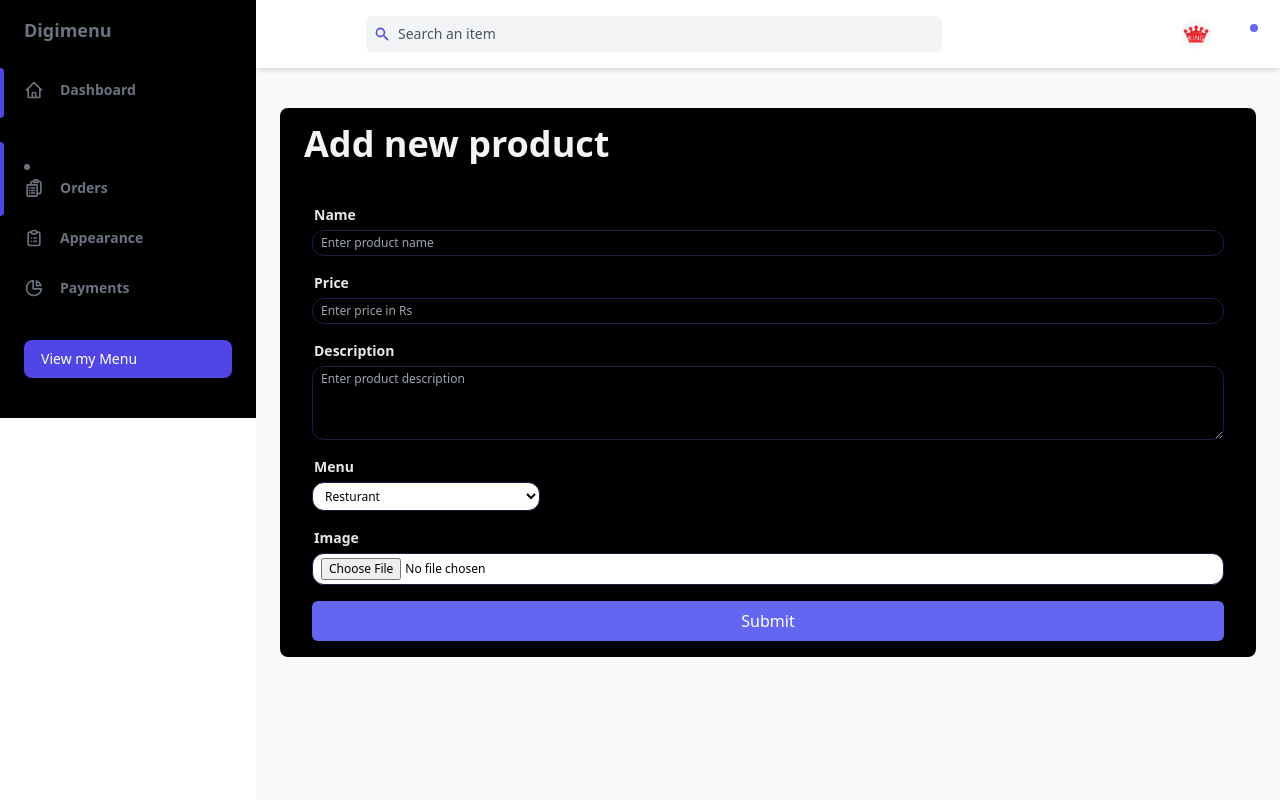
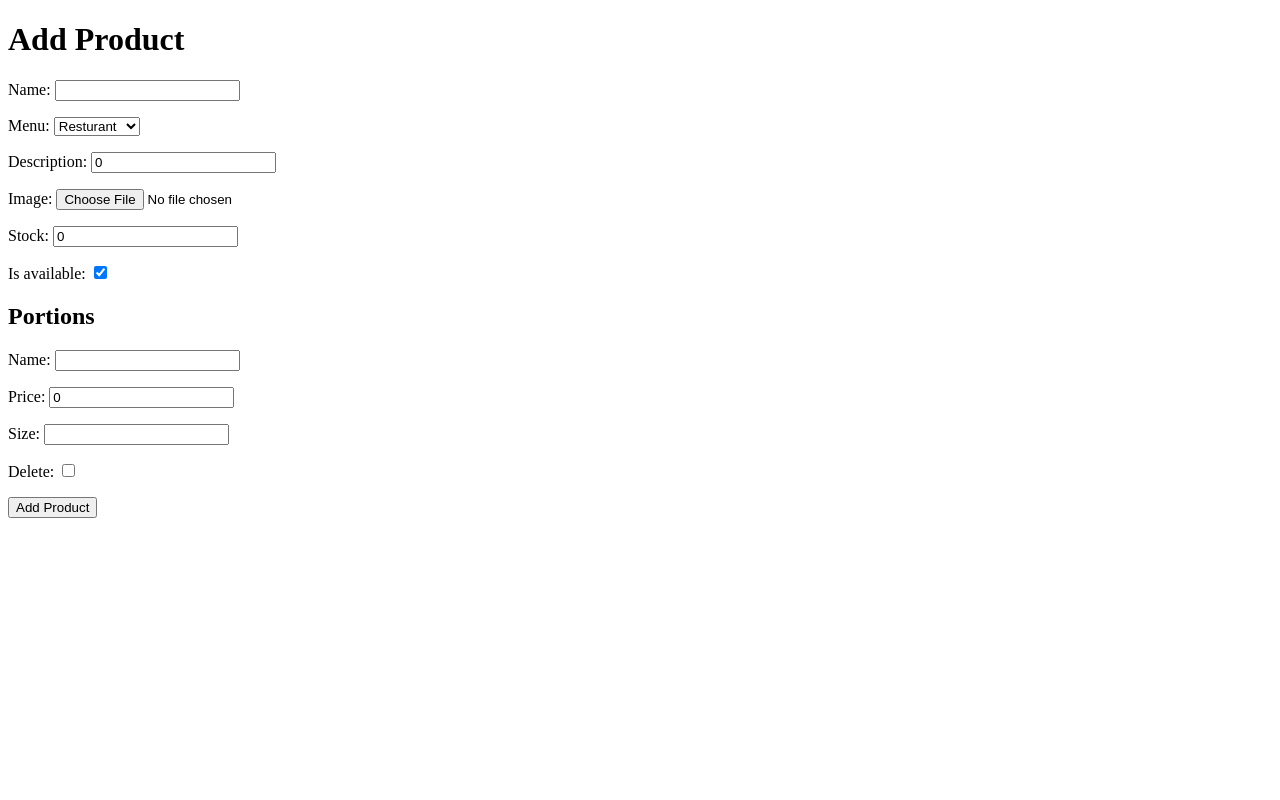
Before and after one commit to coolmotion/Digimenu, a Django app: page /dashboard/addproduct/ in a window 1280 px wide. Run offline with Django 5.2, Linux system fonts and the light colour scheme; a user stored in the database is signed in; data comes from the database, SQL or seed files in the repository; some libraries are stand-ins or nearby versions.

Commit message:
add product

```diff
--- a/dashboard/forms.py
+++ b/dashboard/forms.py
@@ -1,7 +1,17 @@
 from django import forms
-from main.models import Product
+from django.forms import inlineformset_factory
+from main.models import Product, Portion, Category
 
 class ProductForm(forms.ModelForm):
     class Meta:
         model = Product
-        fields = ['name', 'description', ]  # assuming these are the fields you want to edit
+        fields = ['name', 'menu', 'description', 'image', 'stock', 'is_available']
+
+    def __init__(self, *args, **kwargs):
+        user_profile = kwargs.pop('user_profile', None)
+        super(ProductForm, self).__init__(*args, **kwargs)
+        if user_profile:
+            self.fields['menu'].queryset = Category.objects.filter(resturant=user_profile)
+
+# Formset for Portion
+PortionFormSet = inlineformset_factory(Product, Portion, fields=['name', 'price', 'size'], extra=1)
--- /dev/null
+++ b/dashboard/templates/add_product.html
@@ -0,0 +1,22 @@
+<!DOCTYPE html>
+<html lang="en">
+<head>
+    <meta charset="UTF-8">
+    <title>Add Product</title>
+</head>
+<body>
+    <h1>Add Product</h1>
+    <form method="post" enctype="multipart/form-data">
+        {% csrf_token %}
+        {{ product_form.as_p }}
+
+        <h2>Portions</h2>
+        {{ portion_formset.management_form }}
+        {% for form in portion_formset %}
+            {{ form.as_p }}
+        {% endfor %}
+
+        <button type="submit">Add Product</button>
+    </form>
+</body>
+</html>
--- a/dashboard/templates/addproduct.html
+++ b/dashboard/templates/addproduct.html
@@ -40,26 +40,18 @@
                 <div class=" px-4">
                   <form class="space-y-4" method="post" enctype="multipart/form-data">
                     {% csrf_token %}
-
-                    <!-- Name Field -->
                     <div class="flex flex-col">
                         <label for="name" class="text-gray-200 text-sm ml-0.5 font-bold">Name</label>
-                        <input type="text" id="name" name="name" class="mt-1 p-2 border px-2 py-1 border-indigo-950 rounded-xl bg-black text-white text-xs" placeholder="Enter product name">
+                        <input type="text" id="name" name="name" class="mt-1 p-2 border px-2 py-1 border-indigo-950 rounded-xl bg-black text-white text-xs" placeholder="Enter product name" required>
                     </div>
-
-                    <!-- Price Field -->
                     <div class="flex flex-col">
                         <label for="price" class="text-gray-200 text-sm ml-0.5 font-bold">Price</label>
-                        <input type="number" step="0.01" id="price" name="price" class="mt-1 px-2 py-1 border border-indigo-950 rounded-xl bg-black text-white text-xs" placeholder="Enter price in Rs">
+                        <input type="number" step="0.01" id="price" name="price" class="mt-1 px-2 py-1 border border-indigo-950 rounded-xl bg-black text-white text-xs" placeholder="Enter price in Rs" required>
                     </div>
-
-                    <!-- Description Field -->
                     <div class="flex flex-col">
                         <label for="description" class="text-gray-200 text-sm ml-0.5 font-bold">Description</label>
-                        <textarea id="description" name="description" rows="4" class="mt-1 px-2 py-1 border border-indigo-950 rounded-xl bg-black text-white text-xs" placeholder="Enter product description"></textarea>
+                        <textarea id="description" name="description" rows="4" class="mt-1 px-2 py-1 border border-indigo-950 rounded-xl bg-black text-white text-xs" placeholder="Enter product description" required></textarea>
                     </div>
-
-                    <!-- Menu Field (for the ForeignKey relationship) -->
                     <div class="flex flex-col">
                         <label for="menu" class="text-gray-200 text-sm ml-0.5 font-bold">Menu</label>
                         <select id="menu" name="menu" class="mt-1 px-2 py-1 border border-indigo-950 rounded-xl w-1/4 bg-white text-xs">
@@ -68,18 +60,12 @@
                             {% endfor %}
                         </select>
                     </div>
-
-                    <!-- Image Upload Field -->
                     <div class="flex flex-col">
                         <label for="image" class="text-gray-200 text-sm ml-0.5 font-bold">Image</label>
-                        <input type="file" id="image" name="image" class="mt-1 px-2 py-1 border border-indigo-950 rounded-xl w-full bg-white text-xs">
+                        <input type="file" id="image" name="image" class="mt-1 px-2 py-1 border border-indigo-950 rounded-xl w-full bg-white text-xs" required>
                     </div>
-
-                    <!-- Submit Button -->
                     <button type="submit" class="w-full py-2 px-4 bg-indigo-500 text-white rounded-md hover:bg-indigo-600">Submit</button>
                 </form>
-
-
                 </div>
               </div>
             </div>
--- a/dashboard/templates/product_info.html
+++ b/dashboard/templates/product_info.html
@@ -92,9 +92,6 @@
                       </table>
                     <button type="button" class="w-28 mt-3 bg-gray-100 text-gray-700font-bold text-xs rounded-lg px-3 py-1 mr-2" id="addPortionBtn">+ Add Portion</button>
                     </div>
-                    <!-- Submit Button -->
-
-
                 </div>
               </div>
             </div>
--- a/dashboard/views.py
+++ b/dashboard/views.py
@@ -3,11 +3,11 @@
 from django.contrib import messages
 from django.contrib.auth.models import User
 from django.contrib.auth.decorators import login_required
-from main.models import Profile,Menu, Product
+from main.models import Profile,Category, Product
 from cart.models import Order
 from django.shortcuts import get_object_or_404
 from django.urls import reverse
-from .forms import ProductForm
+from .forms import ProductForm, PortionFormSet
 import qrcode
 from io import BytesIO
 
@@ -15,7 +15,7 @@
 def dashboard(request, menu_id=None):
     profile = get_object_or_404(Profile, user=request.user)
 
-    menus = Menu.objects.filter(user=profile.user)
+    menus = Category.objects.filter(user=profile.user)
     # restaurant_image = profile.image if profile.image else "default_image_url.jpg"  # or use a default image URL
     products = Product.objects.filter(menu__user=profile.user)
 
@@ -31,7 +31,7 @@
 def dashboard_menu(request, menu_id=None):
     profile = get_object_or_404(Profile, user=request.user)
 
-    menus = Menu.objects.filter(user=profile.user)
+    menus = Category.objects.filter(user=profile.user)
     # restaurant_image = profile.image if profile.image else "default_image_url.jpg"  # or use a default image URL
 
     if menus.exists():
@@ -39,7 +39,7 @@
             first_menu = menus.first()
             menu_id = first_menu.id
 
-        selected_menu = get_object_or_404(Menu, id=menu_id, user=profile.user)
+        selected_menu = get_object_or_404(Category, id=menu_id, user=profile.user)
 
         products = Product.objects.filter(menu=selected_menu)
     else:
@@ -81,63 +81,66 @@
 
     return render(request, 'product_info.html', context)
 
+# @login_required
+# def add_product(request):
+
+#     menus = Category.objects.filter(user=request.user)
+#     profile = get_object_or_404(Profile, user=request.user)
+
+#     if not menus.exists():
+#         messages.error(request, "You need to create a menu before adding products.")
+#         return redirect('add_menu')
+
+#     if request.method == 'POST':
+#         name = request.POST.get('name')
+#         description = request.POST.get('description')
+#         price = request.POST.get('price')
+#         menu = request.POST.get('menu')
+#         image = request.FILES.get('image')
+#         # try:
+#         new_product = Product(name=name, description=description, menu_id=menu, image=image)
+#         new_product.save()
+#         messages.success(request, "New product created successfully!")
+#         return redirect('product_info', product_id=new_product.id)
+#         # except:
+#         #     messages.error(request, "Please fill in all required fields.")
+
+#     return render(request, 'addproduct.html' , {'menus': menus, 'profile': profile,})
 
 
 @login_required
 def add_product(request):
-    menus = Menu.objects.filter(user=request.user)
-    profile = get_object_or_404(Profile, user=request.user)
+    user_profile = Profile.objects.get(user=request.user)
 
-    if not menus.exists():
-        messages.error(request, "You need to create a menu before adding products.")
+    if request.method == 'POST':
+        product_form = ProductForm(request.POST, request.FILES, user_profile=user_profile)
+        portion_formset = PortionFormSet(request.POST)
 
-        return redirect('add_menu')
-    if request.method == 'POST':
-        name = request.POST.get('name')
-        description = request.POST.get('description')
-        price = request.POST.get('price')
-        menu = request.POST.get('menu')
-        image = request.FILES.get('image')  # If you want to handle image uploads
+        if product_form.is_valid() and portion_formset.is_valid():
+            product = product_form.save(commit=False)
+            product.resturant = user_profile
+            product.save()
 
-        if name and price and menu and description and image:  # Basic validation to check required fields
-            new_product = Product(
-                name=name,
-                description=description,
-                price=price,
-                menu_id=menu,  # Assuming menu is a ForeignKey
-                image=image  # Optional image field
-            )
-            new_product.save()
-            messages.success(request, "New product created successfully!")
-            return redirect('product_info', product_id=new_product.id)
-        else:
-            messages.error(request, "Please fill in all required fields.")
-    # messages.error(request, "This page is under construction.")
-    return render(request, 'addproduct.html' , {'menus': menus, 'profile': profile,})
+            portions = portion_formset.save(commit=False)
+            for portion in portions:
+                portion.product = product
+                portion.save()
 
-@login_required
-def add_menu(request):
-    profile = get_object_or_404(Profile, user=request.user)
-    menus = Menu.objects.filter(user=request.user)
-    if request.method == 'POST':
-        name = request.POST.get('name')
-        if name:
-            new_menu = Menu(
-                user=request.user,
-                name=name
-            )
-            new_menu.save()
-            messages.success(request, "New menu created successfully!")
-            return redirect('dashboard')
-        else:
-            messages.error(request, "Please provide a valid menu name.")
+            return redirect('dashboard')  # Redirect to the product list or desired page after saving
 
-    return render(request, 'addmenu.html' , {'menus': menus ,'profile': profile})
+    else:
+        product_form = ProductForm(user_profile=user_profile)
+        portion_formset = PortionFormSet()
+
+    return render(request, 'add_product.html', {
+        'product_form': product_form,
+        'portion_formset': portion_formset,
+    })
 
 @login_required
 def change_menu(request, menu_id):
-    edit_menu = get_object_or_404(Menu, id=menu_id, user=request.user)
-    menus = Menu.objects.filter(user=request.user)
+    edit_menu = get_object_or_404(Category, id=menu_id, user=request.user)
+    menus = Category.objects.filter(user=request.user)
     profile = get_object_or_404(Profile, user=request.user)
 
     if request.method == 'POST':
@@ -155,7 +158,7 @@
 
 @login_required
 def delete_menu(request, menu_id):
-    menu = get_object_or_404(Menu, id=menu_id, user=request.user)
+    menu = get_object_or_404(Category, id=menu_id, user=request.user)
     if request.method == 'POST':
         menu.delete()
         messages.success(request, "Menu deleted successfully!")
@@ -196,7 +199,7 @@
     restaurant = request.user.profile
     profile = get_object_or_404(Profile, user=request.user)
 
-    menus = Menu.objects.filter(user=profile.user)
+    menus = Category.objects.filter(user=profile.user)
     # restaurant_image = profile.image if profile.image else "default_image_url.jpg"  # or use a default image URL
     products = Product.objects.filter(menu__user=profile.user)
     orders = Order.objects.filter(resturant=restaurant).order_by('-date_ordered')
@@ -208,3 +211,22 @@
         'menus': menus,
     }
     return render(request, 'orders.html', context)
+
+@login_required
+def add_menu(request):
+    profile = get_object_or_404(Profile, user=request.user)
+    menus = Category.objects.filter(user=request.user)
+    if request.method == 'POST':
+        name = request.POST.get('name')
+        if name:
+            new_menu = Category(
+                user=request.user,
+                name=name
+            )
+            new_menu.save()
+            messages.success(request, "New menu created successfully!")
+            return redirect('dashboard')
+        else:
+            messages.error(request, "Please provide a valid menu name.")
+
+    return render(request, 'addmenu.html' , {'menus': menus ,'profile': profile})
--- a/main/admin.py
+++ b/main/admin.py
@@ -1,5 +1,5 @@
 from django.contrib import admin
-from .models import Menu, Product, Portion, Profile
+from .models import Category, Product, Portion, Profile
 from django.contrib.auth.models import User
 
 # Define an inline admin descriptor for Portion model
@@ -21,7 +21,7 @@
     inlines = [ProductInline]
 
 # Register the Admin classes for Menu using the decorator
-admin.site.register(Menu, MenuAdmin)
+admin.site.register(Category, MenuAdmin)
 admin.site.register(Product, ProductAdmin)  # Updated registration
 
 # Mix profile info and user info
--- a/main/context_processors.py
+++ b/main/context_processors.py
@@ -1,4 +1,4 @@
-from .models import Profile,Menu
+from .models import Profile, Category
 from django.shortcuts import get_object_or_404
 
 
--- a/main/views.py
+++ b/main/views.py
@@ -1,5 +1,5 @@
 from django.shortcuts import render
-from .models import Profile,Menu, Product, Portion
+from .models import Profile, Category, Product, Portion
 from django.http import HttpResponse
 from cart.cart import Cart
 from django.shortcuts import get_object_or_404
```
Also changed, not shown: home/views.py (+2 -6 lines), main/models.py (+27 -26 lines), db.sqlite3, main/migrations/0013_rename_menu_category_portion_size_and_more.py (added), main/migrations/0014_remove_category_user_category_resturant.py (added), media/uploads/product/images.jpeg (added), media/uploads/product/images_AxIuxkS.jpeg (added), media/uploads/product/images_EDghP3n.jpeg (added), media/uploads/product/images_iCgPOm0.jpeg (added), media/uploads/product/images_iJOYPvU.jpeg (added).
